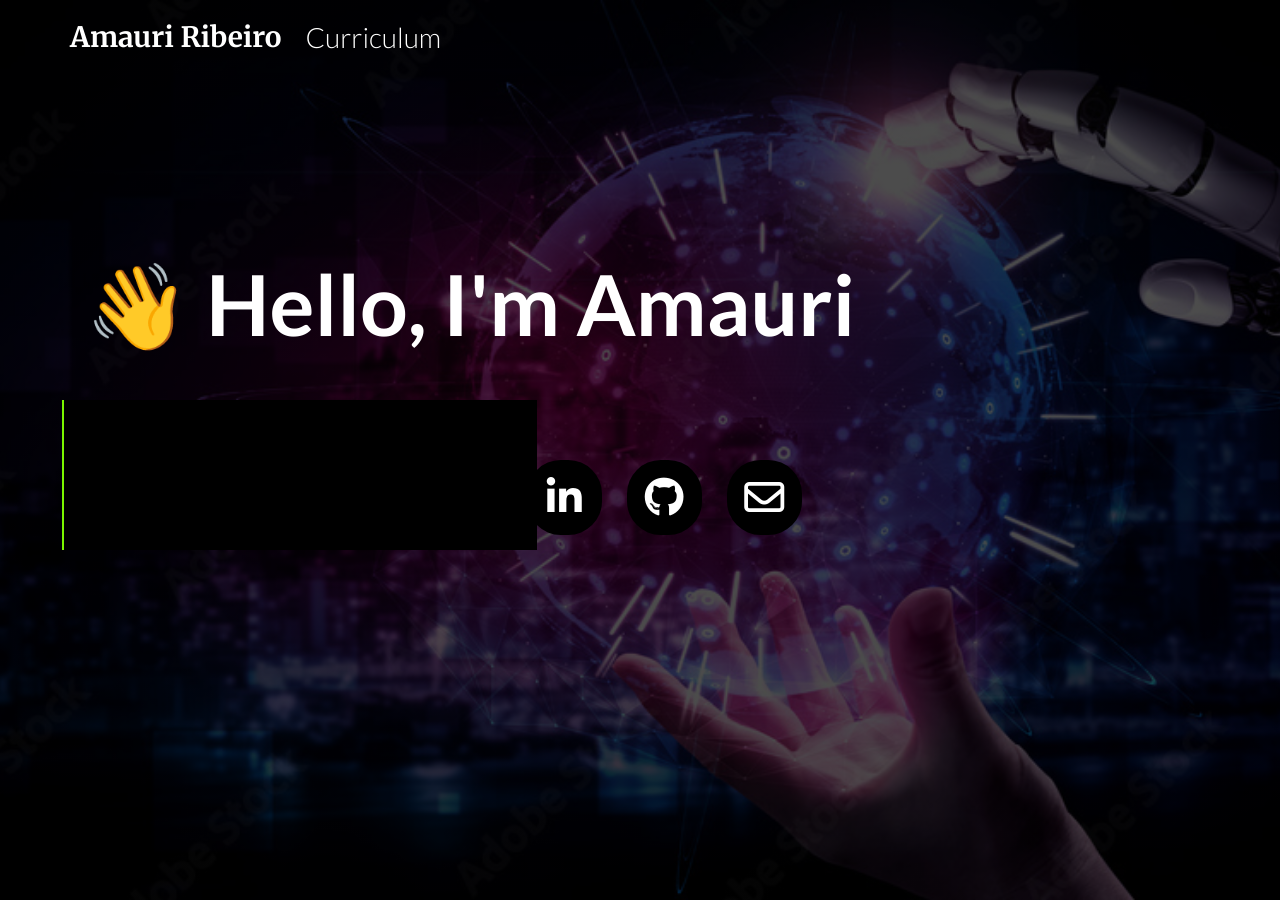
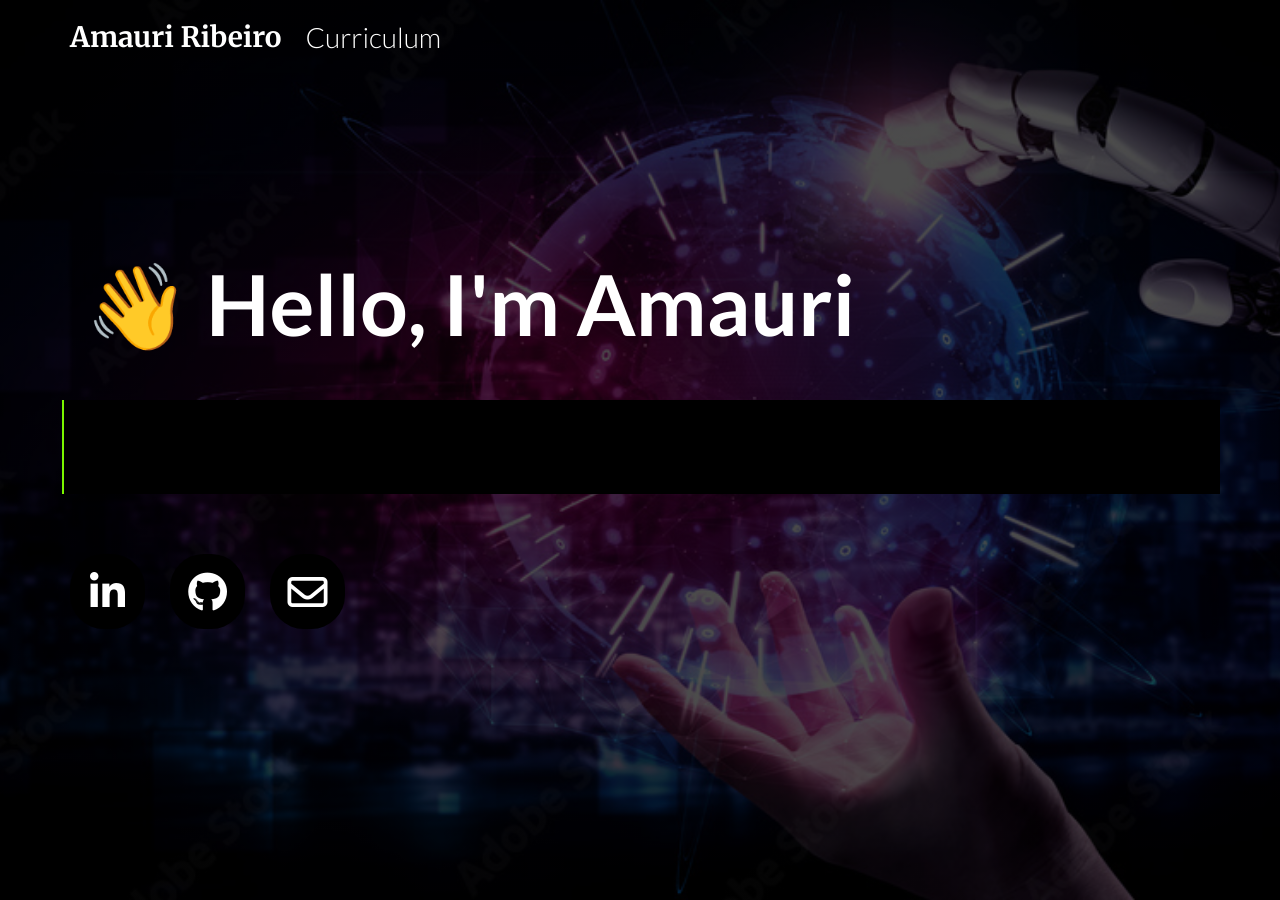
Before and after one commit to Ribeirosk8/ribeirosk8.github.io, a Jekyll site: the page built from index.html, in a window 1280 px wide. Built offline with Jekyll 4.4.1, drawn with Linux system fonts in a browser that asks for light colours; nearby versions of some CDN libraries.

Commit message:
Update index.html

```diff
--- a/index.html
+++ b/index.html
@@ -31,12 +31,14 @@ layout: default
     .txt-animado {
     font-size: 43px;
     font-weight: 300;
-    display: flex;
+
 
 }
 
 .txt-animado span{
     position: relative;
+    display: flex;
+    flex-shrink: inherit;
 }
 
 .txt-animado span::before {
```
